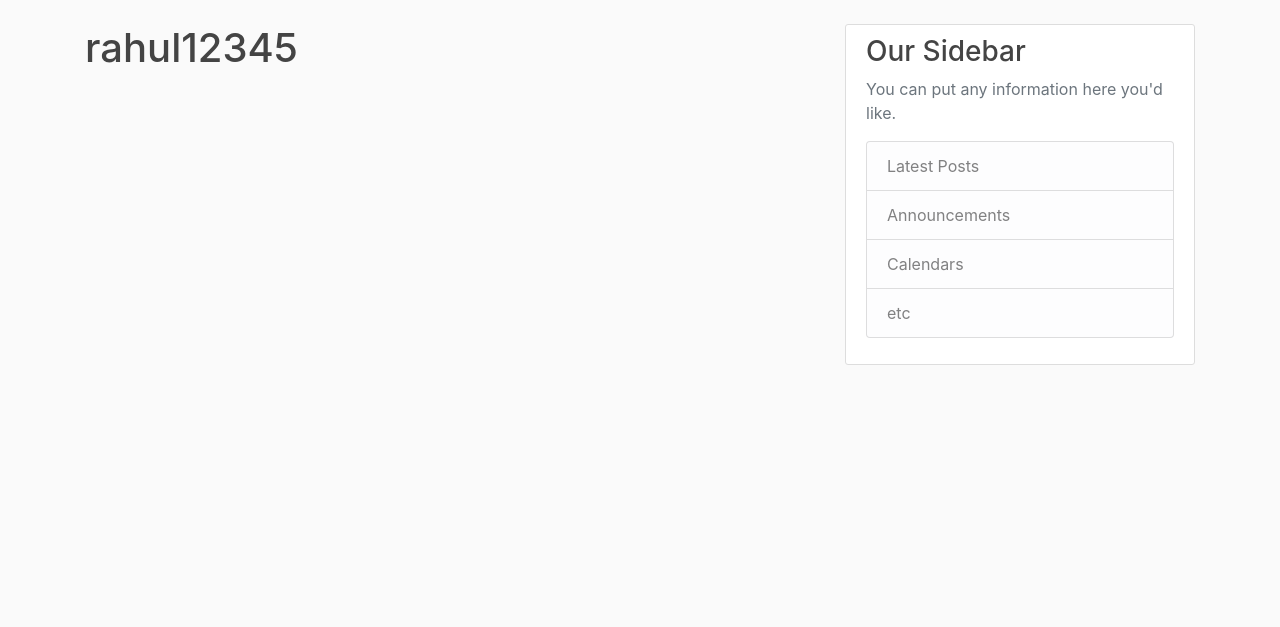
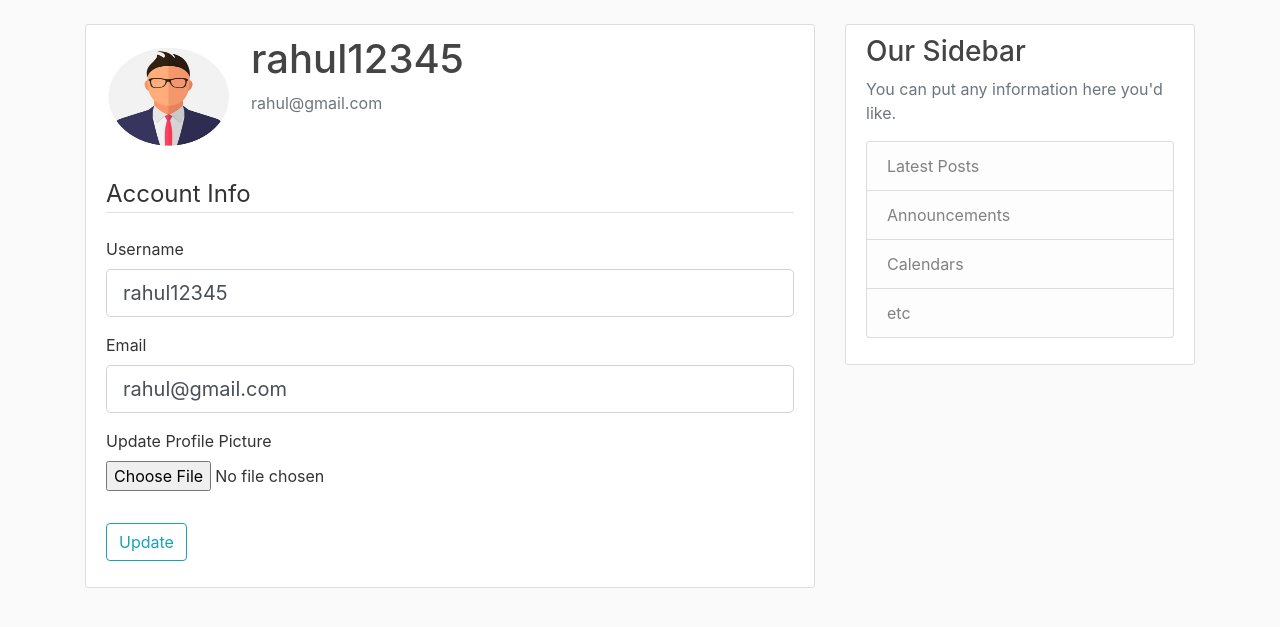
Before and after one commit to smdas989/flask_blog, a Flask app: page /account in a window 1280 px wide. Shown: the part 56-683 px from the top of the page. Run offline with Flask 2, Linux system fonts and the light colour scheme; a user stored in the database is signed in; some libraries are stand-ins or nearby versions.

Commit message:
profile updation

```diff
--- a/blog_project/blogapp/__init__.py
+++ b/blog_project/blogapp/__init__.py
@@ -12,8 +12,9 @@ db = SQLAlchemy(app)
 bcrypt = Bcrypt(app)
 migrate = Migrate(app, db)
 login_manager = LoginManager(app)
-# login_manager.login_view = 'login'
-# login_manager.login_message_category = 'info'
+login_manager.login_view = 'login'
+login_manager.login_message_category = 'info'
+
 
 from blogapp import views
 from blogapp.models import *
--- a/blog_project/blogapp/forms.py
+++ b/blog_project/blogapp/forms.py
@@ -2,6 +2,8 @@ from flask_wtf import FlaskForm
 from wtforms import StringField, PasswordField, SubmitField, BooleanField
 from wtforms.validators import DataRequired, Length, Email, EqualTo, ValidationError
 from blogapp.models import User
+from flask_login import current_user
+from flask_wtf.file import FileField, FileAllowed
 
 class RegistrationForm(FlaskForm):
     username = StringField('Username',
@@ -30,3 +32,25 @@ class LoginForm(FlaskForm):
                     validators=[DataRequired()])
     remember = BooleanField('Remember Me')
     submit = SubmitField('Sign in',)
+
+class UpdateAccountForm(FlaskForm):
+    username = StringField('Username',
+                    validators=[DataRequired(), Length(min=2,max=20)])
+    email = StringField('Email',
+                    validators=[DataRequired(), Email()])
+    picture = FileField('Update Profile Picture', validators=[FileAllowed(['jpg', 'png'])])
+    submit = SubmitField('Update',)
+
+
+    def validate_username(self, username):
+        if username.data != current_user.username:
+
+            user = User.query.filter_by(username=username.data).first()
+            if user:
+                raise ValidationError('That username is taken')
+
+    def validate_email(self, email):
+        if email.data != current_user.email:
+            user = User.query.filter_by(email=email.data).first()
+            if user:
+                raise ValidationError('That email is taken. Please choose a different one.')
--- a/blog_project/blogapp/templates/account.html
+++ b/blog_project/blogapp/templates/account.html
@@ -1,4 +1,57 @@
 {% extends "base.html" %}
 {% block content %}
-    <h1>{{ current_user.username }}</h1>
+    <div class="content-section">
+      <div class="media">
+        <img class="rounded-circle account-img" src="{{ image_file }}">
+        <div class="media-body">
+          <h2 class="account-heading">{{ current_user.username }}</h2>
+          <p class="text-secondary">{{ current_user.email }}</p>
+        </div>
+      </div>
+        <form method="POST" action="" enctype="multipart/form-data">
+            {{ form.hidden_tag() }}
+            <fieldset class="form-group">
+                <legend class="border-bottom mb-4">Account Info</legend>
+                <div class="form-group">
+                    {{ form.username.label(class="form-control-label") }}
+
+                    {% if form.username.errors %}
+                        {{ form.username(class="form-control form-control-lg is-invalid") }}
+                        <div class="invalid-feedback">
+                            {% for error in form.username.errors %}
+                                <span>{{ error }}</span>
+                            {% endfor %}
+                        </div>
+                    {% else %}
+                        {{ form.username(class="form-control form-control-lg") }}
+                    {% endif %}
+                </div>
+                <div class="form-group">
+                    {{ form.email.label(class="form-control-label") }}
+                    {% if form.email.errors %}
+                        {{ form.email(class="form-control form-control-lg is-invalid") }}
+                        <div class="invalid-feedback">
+                            {% for error in form.email.errors %}
+                                <span>{{ error }}</span>
+                            {% endfor %}
+                        </div>
+                    {% else %}
+                        {{ form.email(class="form-control form-control-lg") }}
+                    {% endif %}
+                </div>
+                <div class="form-group">
+                  {{ form.picture.label() }}
+                  {{ form.picture(class="form-control-file") }}
+                  {% if form.picture.errors %}
+                      {% for error in form.picture.errors %}
+                          <span class="text-danger">{{ error }}</span></br>
+                      {% endfor %}
+                  {% endif %}
+              </div>
+            </fieldset>
+            <div class="form-group">
+                {{ form.submit(class="btn btn-outline-info") }}
+            </div>
+        </form>
+    </div>
 {% endblock content %}
--- a/blog_project/blogapp/templates/base.html
+++ b/blog_project/blogapp/templates/base.html
@@ -46,6 +46,15 @@
     <main role="main" class="container">
       <div class="row">
         <div class="col-md-8">
+          {% with messages = get_flashed_messages(with_categories=true) %}
+            {% if messages %}
+              {% for category, message in messages %}
+                <div class="alert alert-{{ category }}">
+                  {{ message }}
+                </div>
+              {% endfor %}
+            {% endif %}
+          {% endwith %}
           {% block content %}{% endblock %}
         </div>
         <div class="col-md-4">
--- a/blog_project/blogapp/views.py
+++ b/blog_project/blogapp/views.py
@@ -2,10 +2,12 @@ from flask import flash, redirect, render_template, url_for, request
 from blogapp import app, db, bcrypt
 from flask.views import View
 from flask.views import MethodView
-from .forms import RegistrationForm, LoginForm
+from .forms import RegistrationForm, LoginForm, UpdateAccountForm
 from blogapp.models import User, Post
-from flask_login import login_user,  current_user, logout_user, login_required
-
+from flask_login import login_user, current_user, logout_user, login_required
+import secrets
+import os
+from PIL import Image
 
 posts = [
     {
@@ -70,8 +72,33 @@ def logout():
     logout_user()
     return redirect(url_for('home'))
 
+def save_picture(form_picture):
+    random_hex = secrets.token_hex(8)
+    _, f_ext = os.path.splitext(form_picture.filename)
+    picture_fn = random_hex + f_ext
+    picture_path = os.path.join(app.root_path, 'static/profile_pics', picture_fn)
+    form_picture.save(picture_path)
+    output_size = (125, 125)
+    i = Image.open(form_picture)
+    i.thumbnail(output_size)
+    i.save(picture_path)
+    return picture_fn
 
-@app.route("/account")
+@app.route("/account", methods=['GET', 'POST'] )
 @login_required
 def account():
-    return render_template('account.html', title='Account')
+    form = UpdateAccountForm()
+    if form.validate_on_submit():
+        if form.picture.data:
+            picture_file = save_picture(form.picture.data)
+            current_user.image_file = picture_file
+        current_user.username = form.username.data
+        current_user.email = form.email.data
+        db.session.commit()
+        flash('Your account has been updated','success')
+        return redirect(url_for('account'))
+    elif request.method == 'GET':
+        form.username.data = current_user.username
+        form.email.data = current_user.email
+    image_file = url_for('static', filename='profile_pics/' + current_user.image_file)
+    return render_template('account.html', title='Account', image_file=image_file, form=form)
```
Also changed, not shown: blog_project/blogapp/static/profile_pics/1f3ec45706c8d250.jpg (added), blog_project/blogapp/static/profile_pics/95f16b96f95f4301.jpg (added), blog_project/blogapp/static/profile_pics/de2c8b86eade9be9.jpg (added), blog_project/blogapp/static/profile_pics/default.jpg (added), blog_project/blogapp/static/profile_pics/f950a1e7121afcd4.jpg (added), blog_project/blogapp/todo.db, blog_project/todo.db (deleted).
